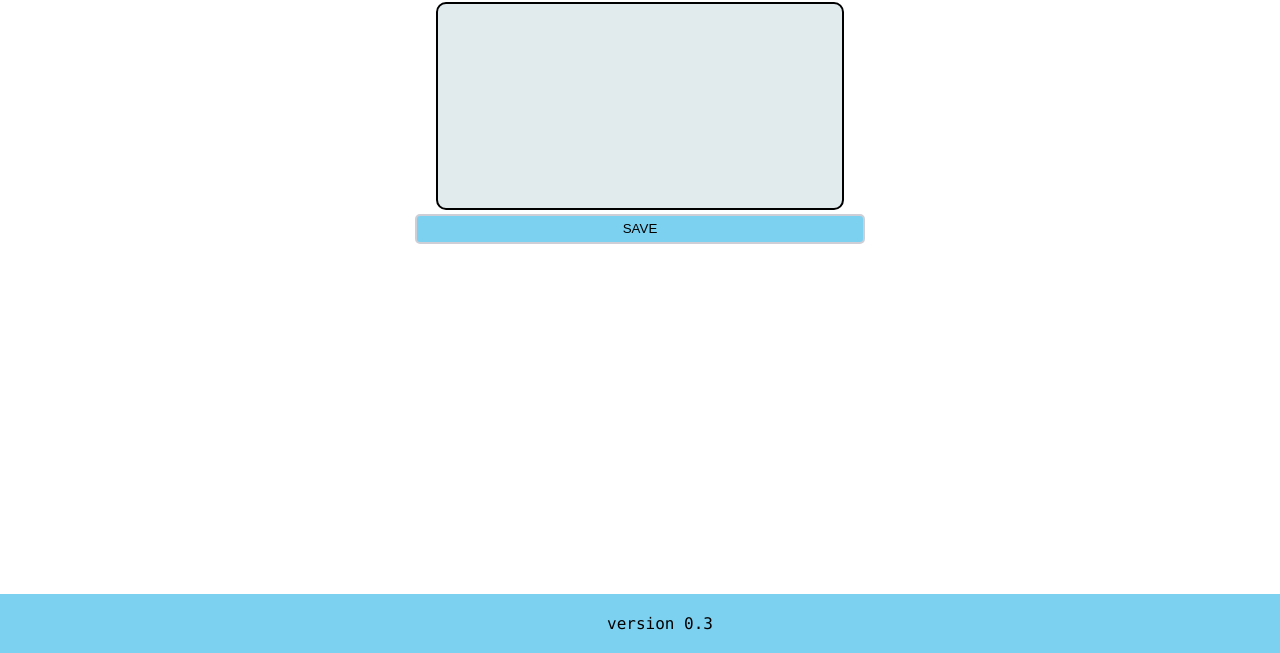
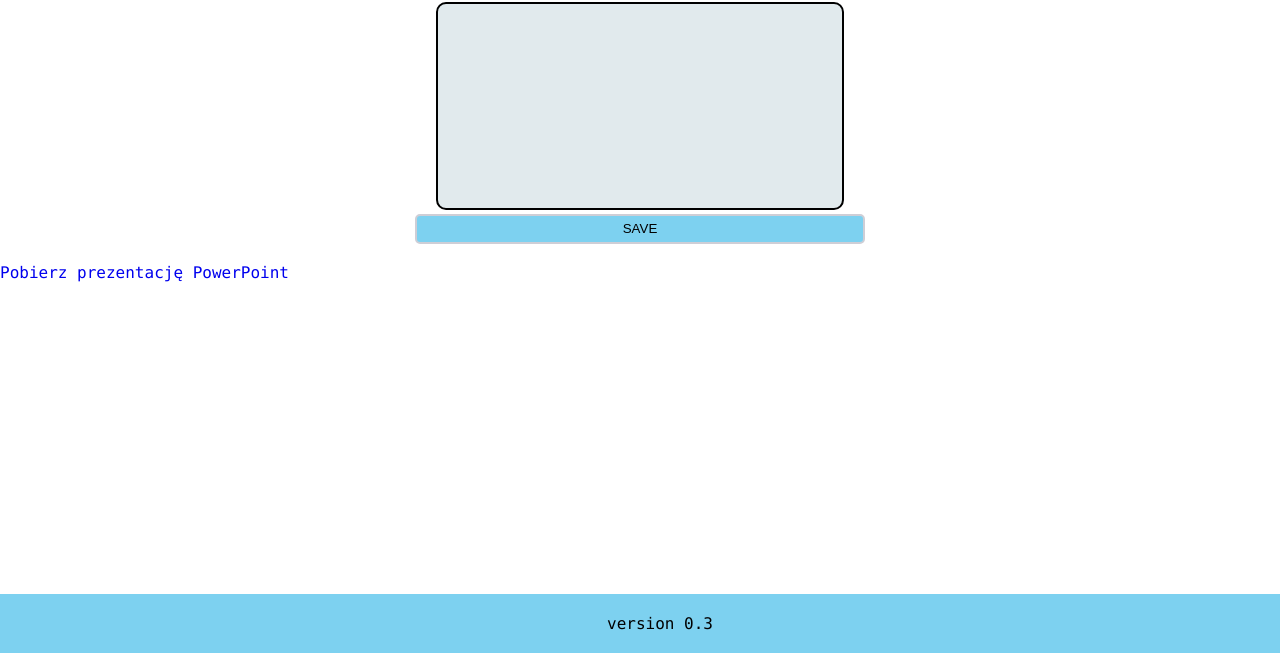
Before and after one commit to jak0sz/my-website, a plain HTML site: page index.html in a window 1280 px wide. Shown: the part 147-800 px from the top of the page. Drawn offline with Linux system fonts and the light colour scheme.

Commit message:
prezentacja update

```diff
--- a/index.html
+++ b/index.html
@@ -27,6 +27,8 @@
 
         <h3 class = "passwordPlace"> </h3>
 
+        <a href="prezentacja.pptx" download>Pobierz prezentację PowerPoint</a>
+
         <footer>version 0.3</footer>
 
         <script src = "myjs.js"></script>
```
